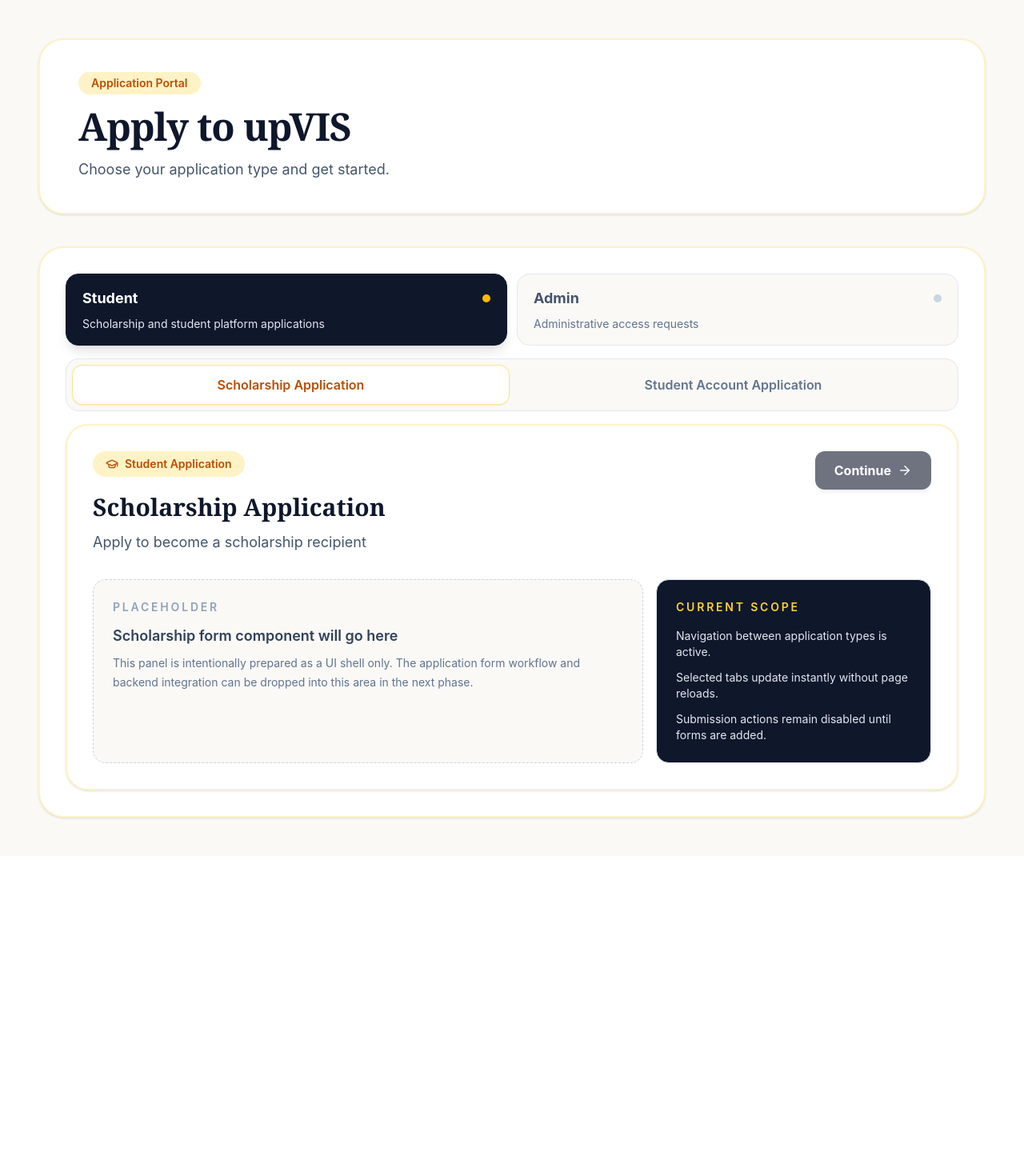
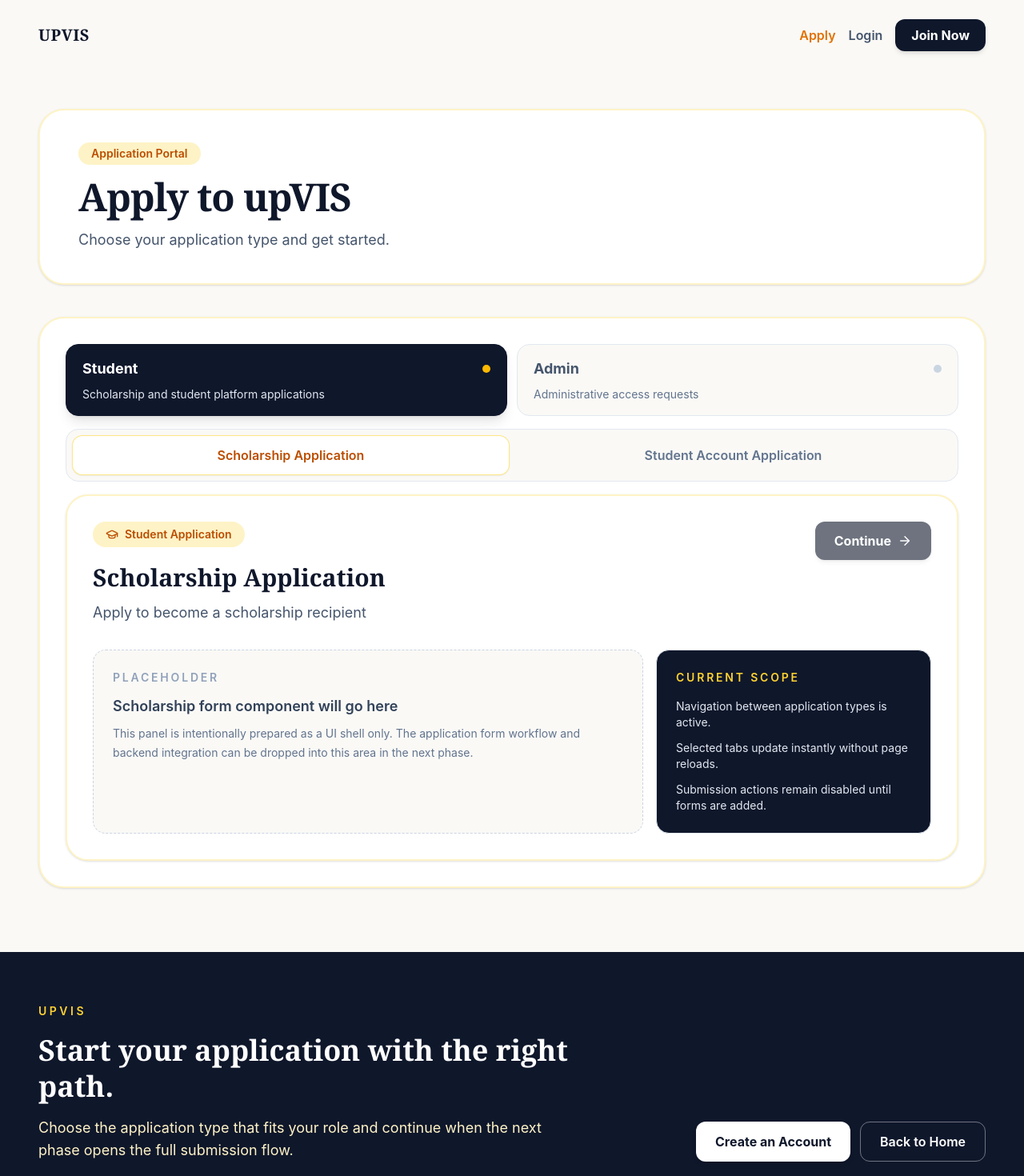
Before and after one commit to Hiagyl/upVIS, a React app in the folder frontend/: page /apply in a window 1280 px wide. Shown: the top 1470 px of the page at 80% size. Before the commit the page ends 1070 px from the top, so only its background shows below. Built offline with nearby package versions, Linux system fonts and the light colour scheme; the HTML template or start-up script is replaced by a standard one.

Commit message:
added navbar and footer in apply pages

```diff
--- a/frontend/src/pages/ApplyPage.tsx
+++ b/frontend/src/pages/ApplyPage.tsx
@@ -1,16 +1,53 @@
 import { useState } from "react";
+import { useNavigate } from "react-router-dom";
 import ApplyTabs from "../components/apply/ApplyTabs";
 
 export type RoleTab = "student" | "admin";
 export type StudentSubtab = "scholarship" | "account";
 
 const ApplyPage = () => {
+  const navigate = useNavigate();
   const [roleTab, setRoleTab] = useState<RoleTab>("student");
   const [studentSubtab, setStudentSubtab] =
     useState<StudentSubtab>("scholarship");
 
   return (
-    <div className="min-h-screen bg-[#FAF9F6] px-6 py-12 text-slate-900 sm:px-8 lg:px-12">
+    <div className="min-h-screen bg-[#FAF9F6] text-slate-900">
+      <nav className="sticky top-0 z-50 mx-auto flex max-w-7xl items-center justify-between bg-[#FAF9F6]/90 px-6 py-6 backdrop-blur sm:px-8 lg:px-12">
+        <button
+          type="button"
+          onClick={() => navigate("/")}
+          className="text-xl font-serif font-black tracking-wide"
+        >
+          UPVIS
+        </button>
+
+        <div className="flex items-center gap-4">
+          <button
+            type="button"
+            onClick={() => navigate("/apply")}
+            className="font-semibold text-amber-600"
+          >
+            Apply
+          </button>
+          <button
+            type="button"
+            onClick={() => navigate("/login")}
+            className="font-semibold text-slate-600 transition hover:text-amber-600"
+          >
+            Login
+          </button>
+          <button
+            type="button"
+            onClick={() => navigate("/register")}
+            className="rounded-xl bg-slate-900 px-5 py-2 font-bold text-white shadow-md transition hover:bg-amber-600"
+          >
+            Join Now
+          </button>
+        </div>
+      </nav>
+
+      <div className="px-6 py-12 sm:px-8 lg:px-12">
         <div className="mx-auto flex w-full max-w-7xl flex-col gap-10">
           <section className="rounded-[2rem] border-2 border-amber-100 bg-white px-6 py-10 shadow-sm sm:px-8 lg:px-12">
             <div className="max-w-3xl">
@@ -36,6 +73,41 @@
           </main>
         </div>
       </div>
+
+      <footer className="mt-8 bg-slate-900 px-6 py-16 text-white sm:px-8 lg:px-12">
+        <div className="mx-auto flex max-w-7xl flex-col gap-10 lg:flex-row lg:items-end lg:justify-between">
+          <div className="max-w-2xl">
+            <p className="text-sm font-semibold uppercase tracking-[0.25em] text-amber-300">
+              upVIS
+            </p>
+            <h2 className="mt-4 font-serif text-3xl font-black leading-tight sm:text-4xl">
+              Start your application with the right path.
+            </h2>
+            <p className="mt-4 text-base text-amber-100 sm:text-lg">
+              Choose the application type that fits your role and continue when
+              the next phase opens the full submission flow.
+            </p>
+          </div>
+
+          <div className="flex flex-col gap-3 sm:flex-row">
+            <button
+              type="button"
+              onClick={() => navigate("/register")}
+              className="rounded-xl bg-white px-6 py-3 font-bold text-slate-900 shadow-md transition hover:bg-amber-100"
+            >
+              Create an Account
+            </button>
+            <button
+              type="button"
+              onClick={() => navigate("/")}
+              className="rounded-xl border border-white/40 px-6 py-3 font-semibold transition hover:bg-white/10"
+            >
+              Back to Home
+            </button>
+          </div>
+        </div>
+      </footer>
+    </div>
   );
 };
 
```
Lines whose indentation alone changed are shown as unchanged.
